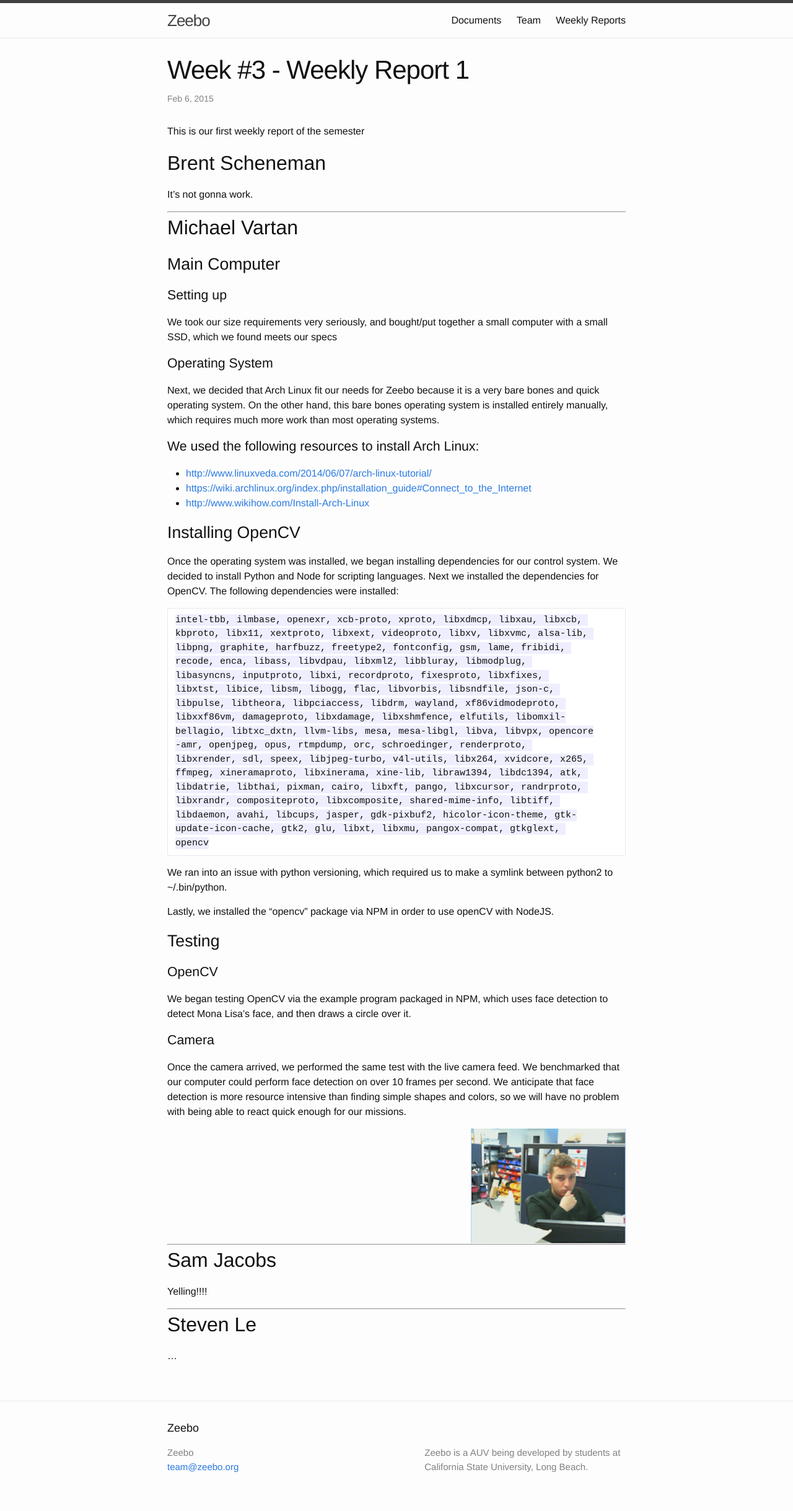
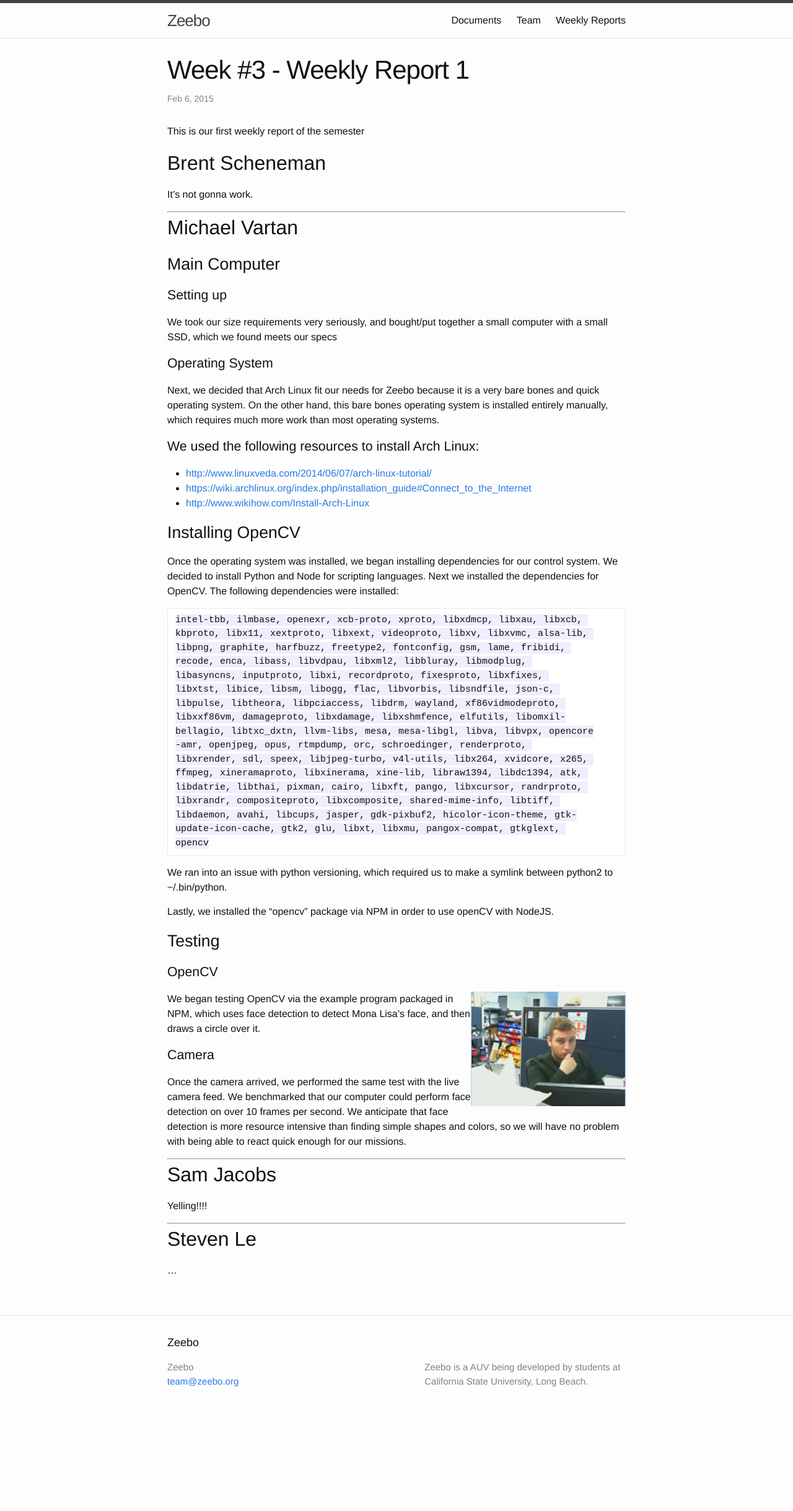
Before and after one commit to vartan/Xeebo, a Jekyll site: the page built from _posts/2015-02-06-weekly-report-week-3.md, in a window 1280 px wide. Shown: the whole page at 62% size. Built offline with Jekyll 4.4.1, drawn with Linux system fonts in a browser that asks for light colours; comment, search, counter and statistics services are not loaded; after the commit the page ends 2300 px from its top, so only the background shows below that.

Commit message:
style test

```diff
--- a/_posts/2015-02-06-weekly-report-week-3.md
+++ b/_posts/2015-02-06-weekly-report-week-3.md
@@ -64,13 +64,14 @@ Lastly, we installed the “opencv” package via NPM in order to use openCV wit
 
 ###OpenCV
 
+![OpenCV Test - Live Webcam](/images/michael_circle.png)
+
 We began testing OpenCV via the example program packaged in NPM, which uses face detection to detect Mona Lisa’s face, and then draws a circle over it.
 
 ###Camera
 
 Once the camera arrived, we performed the same test with the live camera feed. We benchmarked that our computer could perform face detection on over 10 frames per second. We anticipate that face detection is more resource intensive than finding simple shapes and colors, so we will have no problem with being able to react quick enough for our missions.
 
-![OpenCV Test - Live Webcam](/images/michael_circle.png)
 
 ---
 
```
